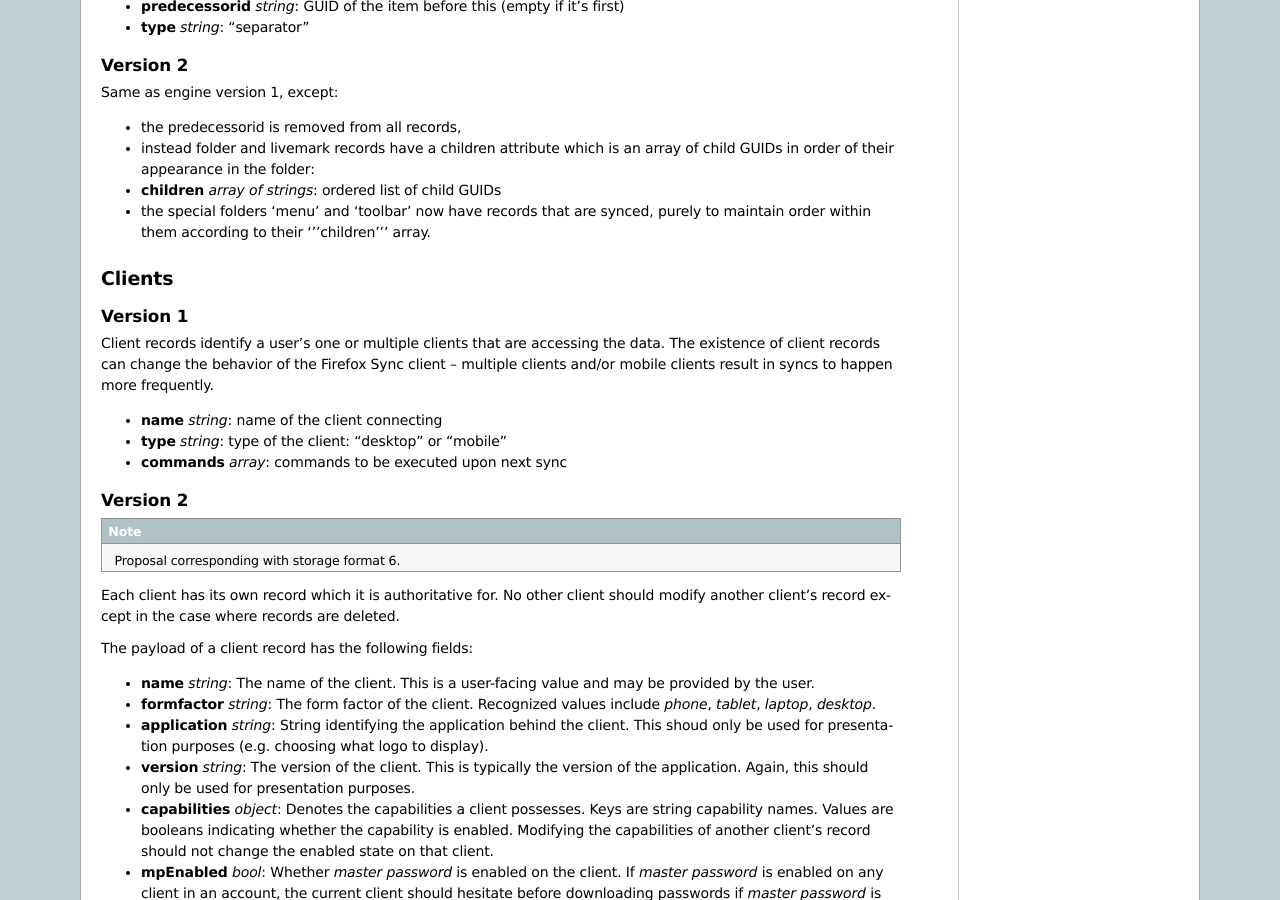
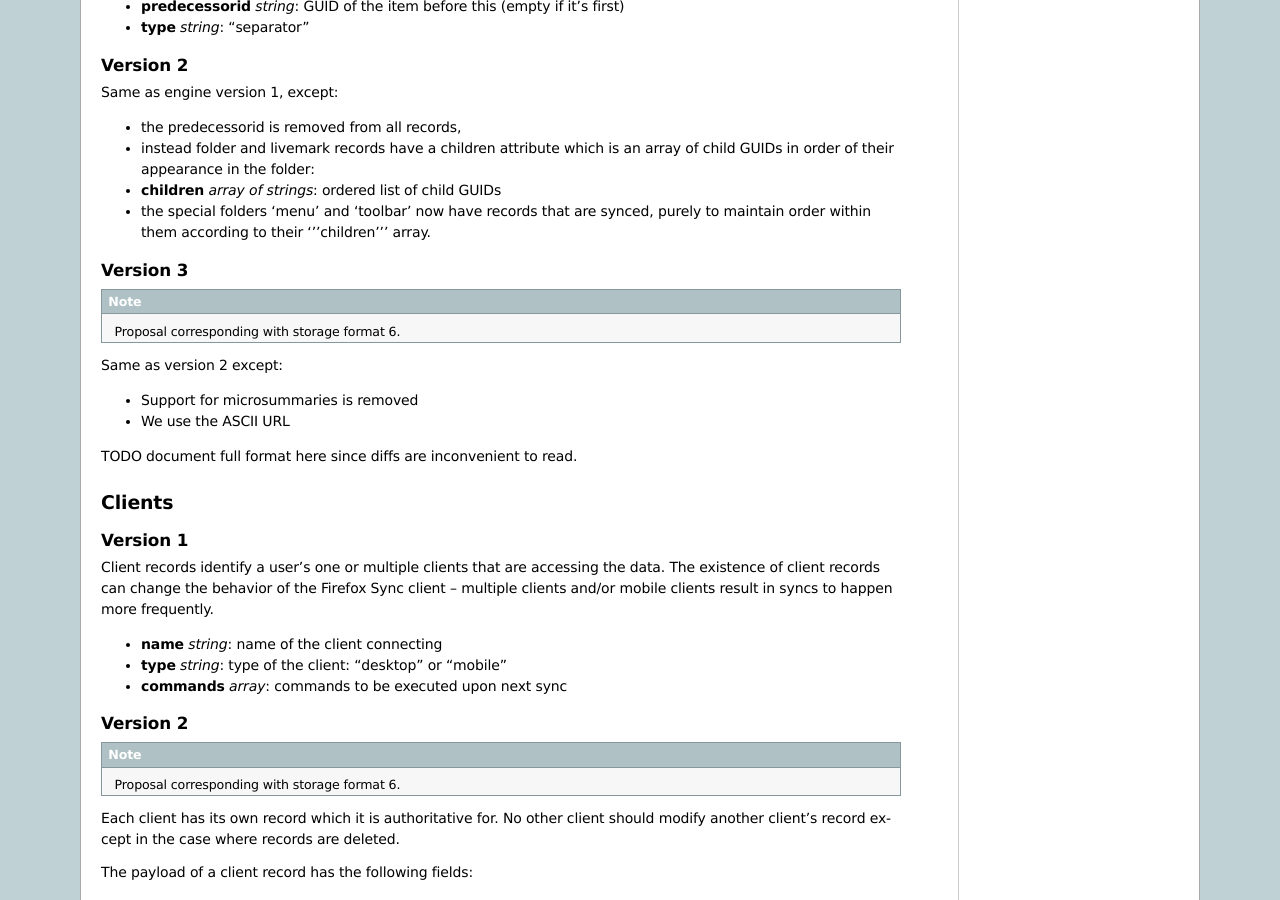
Before and after one commit to mozilla-services/docs, a Sphinx documentation site: the page built from source/sync/objectformats.rst, in a window 1280 px wide and 900 px high, scrolled down 2394 px. Built offline with Sphinx 7.4.7, drawn with Linux system fonts in a browser that asks for light colours; the version number could not be read and is left out.

Commit message:
Document bookmarks version 3

```diff
--- a/source/sync/objectformats.rst
+++ b/source/sync/objectformats.rst
@@ -151,6 +151,20 @@ Same as engine version 1, except:
 * instead folder and livemark records have a children attribute which is an array of child GUIDs in order of their appearance in the folder:
 * **children** *array of strings*: ordered list of child GUIDs
 * the special folders 'menu' and 'toolbar' now have records that are synced, purely to maintain order within them according to their '''children''' array.
+
+Version 3
+---------
+
+.. note::
+
+  Proposal corresponding with storage format 6.
+
+Same as version 2 except:
+
+* Support for microsummaries is removed
+* We use the ASCII URL
+
+TODO document full format here since diffs are inconvenient to read.
 
 Clients
 =======
```
